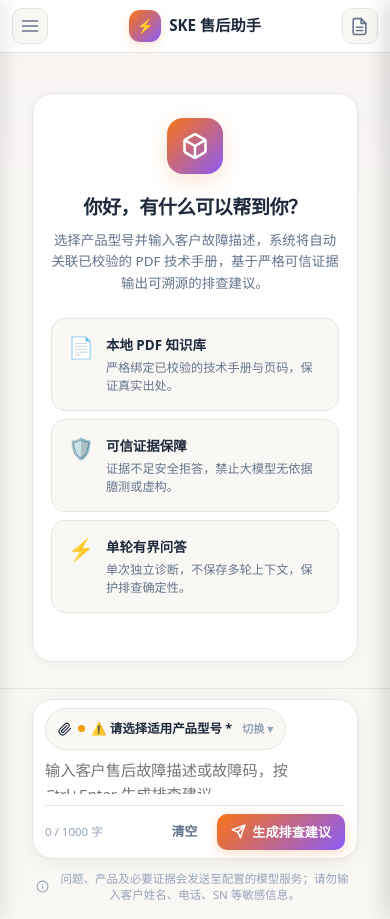
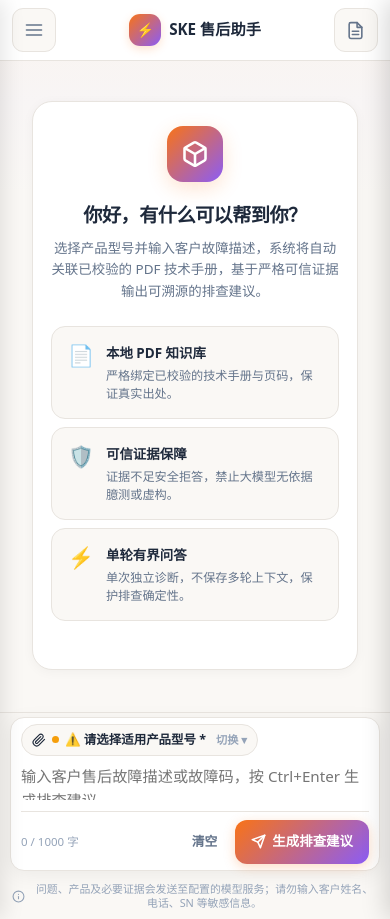
Before and after one commit to asd602419574-boop/Support-Knowledge-Engine, a Flask app: page /assistant in a window 390 px wide. Run offline with Flask 3, Linux system fonts and the light colour scheme; data that the repository does not hold is empty.

Commit message:
style(assistant): optimize V2.2 layout density, reading hierarchy, and touch ergonomics

```diff
--- a/support_knowledge_engine/static/style.css
+++ b/support_knowledge_engine/static/style.css
@@ -3393,23 +3511,26 @@ textarea.input-error {
   }
 
   .wb-mobile-btn {
-    width: 36px;
-    height: 36px;
-    border-radius: 10px;
+    width: 44px;
+    height: 44px;
+    min-width: 44px;
+    min-height: 44px;
+    border-radius: 11px;
     border: 1px solid var(--wb-border-solid);
     background: var(--wb-cream);
     display: flex;
     align-items: center;
     justify-content: center;
     cursor: pointer;
-    font-size: 16px;
+    font-size: 17px;
     color: var(--wb-text-secondary);
-    min-height: auto;
     padding: 0;
+    transition: all 0.15s;
   }
 
   .wb-mobile-btn:hover {
     background: #f0ece7;
+    color: var(--wb-text);
   }
 
   /* Citations show inline on mobile */
@@ -3422,8 +3543,45 @@ textarea.input-error {
     padding-bottom: 24px;
   }
 
+  .wb-layout .assistant-input-container,
   .assistant-input-container {
-    padding: 8px 12px 14px;
+    padding: 6px 14px 10px !important;
+  }
+
+  .assistant-input-bar {
+    padding: 6px 12px;
+    border-radius: 16px;
+  }
+
+  .context-toggle-btn {
+    min-height: 32px;
+    font-size: 0.78rem;
+    padding: 3px 10px;
+  }
+
+  .chat-send-btn {
+    min-height: 44px;
+    padding: 0 18px;
+    font-size: 0.85rem;
+    border-radius: 12px;
+    display: inline-flex;
+    align-items: center;
+    justify-content: center;
+  }
+
+  #assistant-clear-btn {
+    min-height: 44px;
+    padding: 0 12px;
+    display: inline-flex;
+    align-items: center;
+    justify-content: center;
+  }
+
+  .assistant-data-privacy-notice {
+    font-size: 0.68rem;
+    margin-top: 3px;
+    line-height: 1.35;
+    padding: 0 2px;
   }
 
   .assistant-welcome-card {
@@ -3465,17 +3623,18 @@ textarea.input-error {
   }
 
   .assistant-feed {
-    padding: 8px 12px;
-    padding-bottom: 20px;
-  }
-
+    padding: 8px 10px;
+    padding-bottom: 16px;
+  }
+
+  .wb-layout .assistant-input-container,
   .assistant-input-container {
-    padding: 6px 10px 12px;
+    padding: 4px 10px 8px !important;
   }
 
   .assistant-input-bar {
-    padding: 8px 12px;
-    border-radius: var(--wb-radius-lg);
+    padding: 6px 10px;
+    border-radius: 14px;
   }
 
   .welcome-title {
@@ -3511,15 +3670,26 @@ textarea.input-error {
   }
 
   .assistant-step-card {
-    padding: 12px;
+    padding: 10px 12px;
     gap: 10px;
     border-radius: 12px;
   }
 
   .chat-send-btn {
-    min-height: 36px;
-    padding: 6px 14px;
-    font-size: 0.82rem;
-    border-radius: 10px;
-  }
-}
+    min-height: 44px;
+    padding: 0 16px;
+    font-size: 0.84rem;
+    border-radius: 12px;
+    display: inline-flex;
+    align-items: center;
+    justify-content: center;
+  }
+
+  #assistant-clear-btn {
+    min-height: 44px;
+    padding: 0 10px;
+    display: inline-flex;
+    align-items: center;
+    justify-content: center;
+  }
+}
--- a/support_knowledge_engine/templates/assistant.html
+++ b/support_knowledge_engine/templates/assistant.html
@@ -2,18 +2,21 @@
 {% block title %}AI 售后知识工作台 · Support Knowledge Engine{% endblock %}
 
 {% block sidebar_footer %}
-  <!-- 模型连接与就绪状态 -->
+  <!-- 模型连接与就绪状态（紧凑展示，详细信息可展开） -->
   <div class="assistant-model-card {{ 'model-ready' if model_status.configured else 'model-warning' }}">
     <div class="model-status-indicator">
       <span class="status-dot"></span>
       <strong class="status-label">
         {% if model_status.configured %}
-          已配置，连接状态待验证 · {{ llm_model }}
+          已配置 · {{ llm_model }}
         {% else %}
           模型未配置
         {% endif %}
       </strong>
     </div>
+    <details class="model-details-toggle">
+      <summary class="model-details-summary">查看状态详情</summary>
+      <div class="model-details-body">
         <p class="model-status-desc" id="model-configuration">{{ model_status.message }}</p>
         {% if model_status.configured %}
           <div class="model-tag-row">
@@ -23,6 +26,8 @@
         {% else %}
           <div class="model-hint">可在服务环境配置 <code>SUPPORT_KE_LLM_API_KEY</code> 后重启。</div>
         {% endif %}
+      </div>
+    </details>
   </div>
 {% endblock %}
 
```
Also changed, not shown: other parts of support_knowledge_engine/static/style.css (+145 -27 lines), support_knowledge_engine/static/assistant.js (+26 -17 lines). Lines whose indentation alone changed are shown as unchanged.
